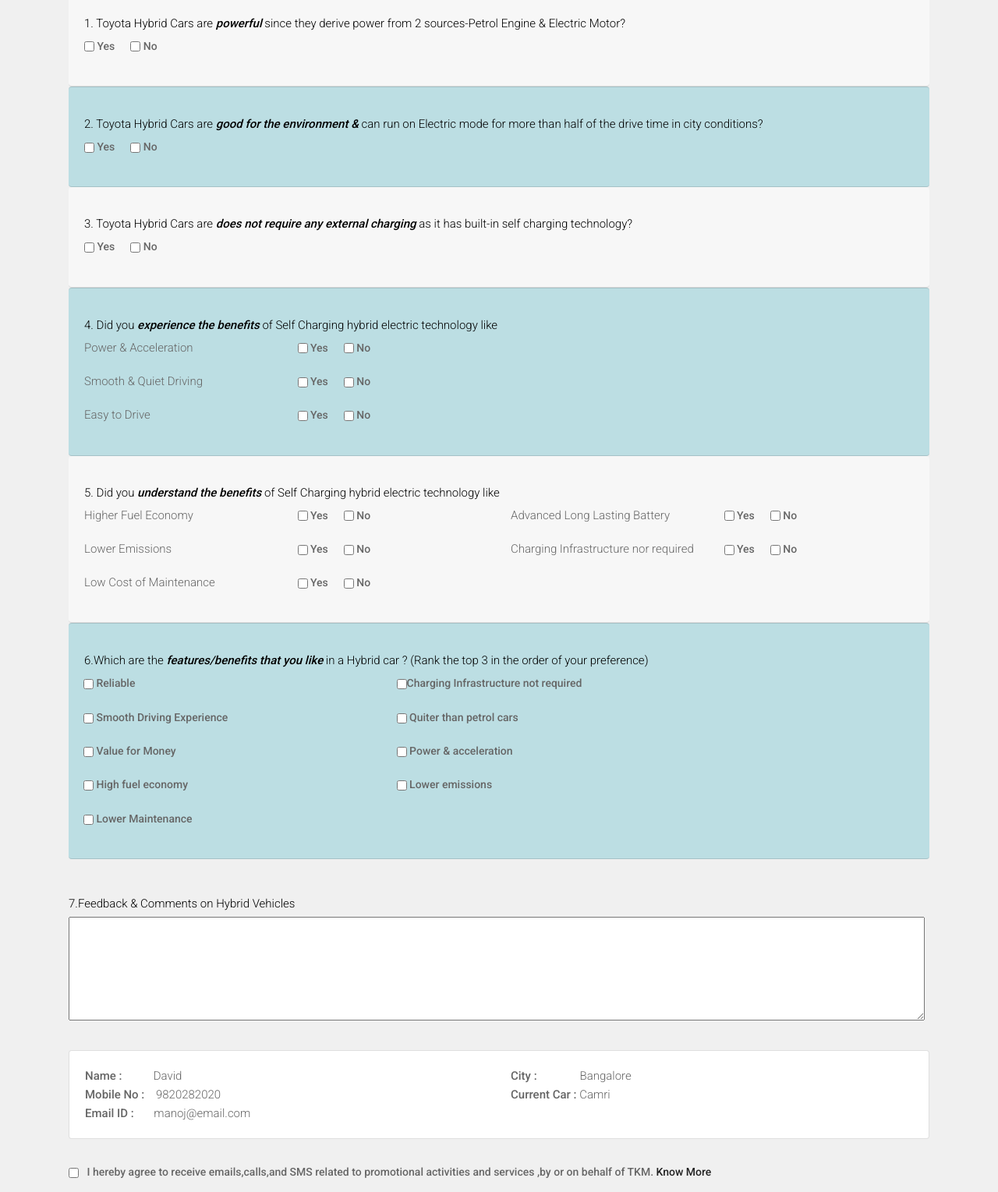
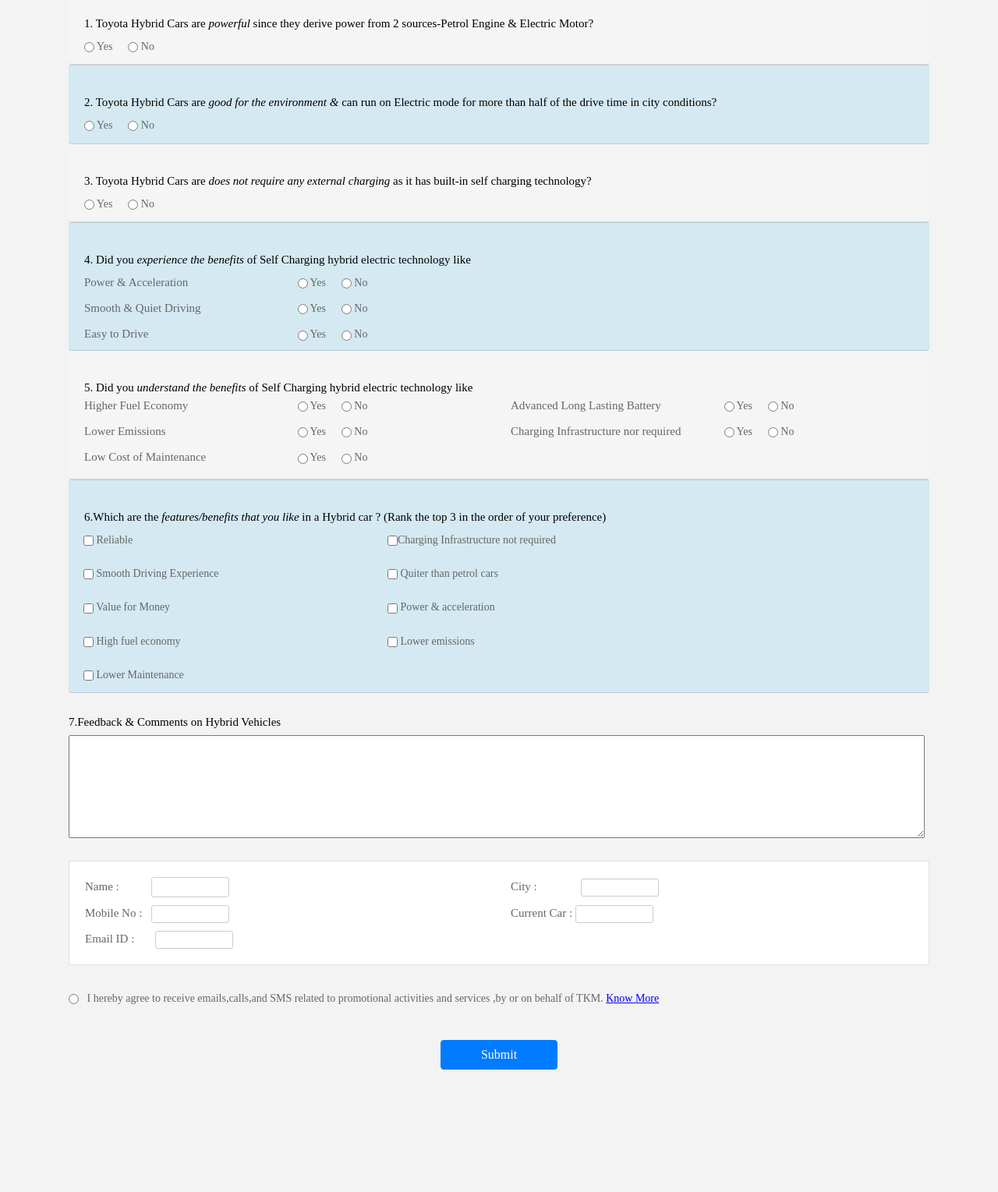
Before and after one commit to satyadaraviteja/feedback.github.io, a plain HTML site: page index.html in a window 1280 px wide. Shown: the part 593-2122 px from the top of the page at 78% size. After the commit the page ends 1968 px from the top, so only its background shows below. Drawn offline with nearby package versions, Linux system fonts and the light colour scheme; a web font is replaced by a local one.

Commit message:
Update index.html

```diff
--- a/index.html
+++ b/index.html
@@ -27,22 +27,23 @@
       <!-- Tweaks for older IEs-->
       <link rel="stylesheet" href="https://netdna.bootstrapcdn.com/font-awesome/4.0.3/css/font-awesome.css">
       <link rel="stylesheet" href="https://cdnjs.cloudflare.com/ajax/libs/fancybox/2.1.5/jquery.fancybox.min.css" media="screen">
+      <link href="//db.onlinewebfonts.com/c/1ac36e54c1c9577fb0468937689adfd9?family=Toyota+Display" rel="stylesheet" type="text/css"/>
       <!-- <link rel="preconnect" href="https://fonts.googleapis.com">
 <link rel="preconnect" href="https://fonts.gstatic.com" crossorigin>
 <link href="https://fonts.googleapis.com/css2?family=Roboto:wght@300&display=swap" rel="stylesheet"> -->
-<link rel="preconnect" href="https://fonts.googleapis.com">
+<!-- <link rel="preconnect" href="https://fonts.googleapis.com">
 <link rel="preconnect" href="https://fonts.gstatic.com" crossorigin>
-<link href="https://fonts.googleapis.com/css2?family=Roboto:wght@300;500&display=swap" rel="stylesheet">
+<link href="https://fonts.googleapis.com/css2?family=Roboto:wght@300;500&display=swap" rel="stylesheet"> -->
       <!--[if lt IE 9]>
       <script src="https://oss.maxcdn.com/html5shiv/3.7.3/html5shiv.min.js"></script>
       <script src="https://oss.maxcdn.com/respond/1.4.2/respond.min.js"></script><![endif]-->
       <style>
          body{
-            font-family: 'Roboto', sans-serif !important;
+            font-family: Toyota Display;
          }
          .car{
 
-            background-color: #f0f0f0;
+            background-color: #F3F3F3;
          }
          .testbox {
       display: flex;
@@ -54,7 +55,7 @@
       form {
       width: 100%;
       /* padding: 20px; */
-      background: #f0f0f0;
+      background: #F3F3F3;
 
       }
       input {
@@ -130,7 +131,7 @@
       </style>
    </head>
    <!-- body -->
-   <body class="main-layout" style="background-color: #f0f0f0;">
+   <body class="main-layout" style="background-color: #F3F3F3;">
       <!-- loader  -->
       <!-- <div class="loader_bg">
          <div class="loader"><img src="images/loading.gif" alt="#" /></div>
@@ -164,40 +165,40 @@
       </div>
       <!-- end banner -->
       <!-- car -->
-      <p style="text-align:center;padding-top:20px;font-size:25px;font-family: 'Roboto', sans-serif;font-weight: bold;">FEEDBACK FORM </p>
+      <p style="text-align:center;padding-top:20px;font-size:25px;font-family: Toyota Display;font-weight: bold;">FEEDBACK FORM </p>
       <div  class="car">
          <div class="container">
             <div class="testbox">
                <form action="/">
-                <div class="card" style="background-color: #f7f7f7;border-left: none;border-right:none;border-top:none">
+                <div class="card" style="background-color: #F5F5F5;border-left: none;border-right:none;border-top:none;height:100px">
                    <div class="card-body">
-                     <p class="question">1. Toyota Hybrid Cars are <span><i><strong>powerful</strong></i></span> since they derive power from 2 sources-Petrol Engine & Electric Motor?  </p>
+                     <p class="question">1. Toyota Hybrid Cars are <span><i><strong>powerful    </strong></i></span>   since they derive power from 2 sources-Petrol Engine & Electric Motor?  </p>
                  <div class="question-answer" style="display: inline-flex;">
-                  <label><input type="checkbox" value="none" name="visited" style="color: #d4d4d4 !important"/> Yes</label>
-                  <label><input type="checkbox" value="none" name="visited" /> No</label>
+                  <label><input type="radio" value="none" name="visited" style="color: #d4d4d4 !important"/> Yes</label>
+                  <label><input type="radio" value="none" name="visited" /> No</label>
                  </div>
                    </div>
                 </div>
 
-                 <div class="card" style="background-color: #bcdee3;border-left: none;border-right:none;">
-                    <div class="card-body">
+                 <div class="card" style="background-color: #D4E9F1;border-left: none;border-right:none;">
+                    <div class="card-body"style="height:100px">
                      <p class="question">2. Toyota Hybrid Cars are <span><i><b>good for the environment & </b></i></span> can run on Electric mode for more than half of the drive time in city conditions? </p>
                  <div class="question-answer" style="display: inline-flex;">
-                  <label><input type="checkbox" value="none" name="visited" /> Yes</label>
-                  <label><input type="checkbox" value="none" name="visited" /> No</label>
+                  <label><input type="radio" value="none" name="visited" /> Yes</label>
+                  <label><input type="radio" value="none" name="visited" /> No</label>
                  </div>
                     </div>
                  </div>
-                 <div class="card"  style="background-color: #f7f7f7;border-left: none;border-right:none;border-top:none">
-                    <div class="card-body">
+                 <div class="card"  style="background-color: #F5F5F5;border-left: none;border-right:none;border-top:none;height:100px">
+                    <div class="card-body"style="height:100px">
                      <p class="question">3. Toyota Hybrid Cars are <span><i><b>does not require any external charging  </b></i></span>  as it has built-in self charging technology? </p>
                  <div class="question-answer" style="display: inline-flex;">
-                  <label><input type="checkbox" value="none" name="visited" /> Yes</label>
-                  <label><input type="checkbox" value="none" name="visited" /> No</label>
+                  <label><input type="radio" value="none" name="visited" /> Yes</label>
+                  <label><input type="radio" value="none" name="visited" /> No</label>
                  </div>
                     </div>
                  </div>
-                 <div class="card"  style="background-color: #bcdee3;border-left: none;border-right:none;">
+                 <div class="card"  style="background-color: #D4E9F1;border-left: none;border-right:none;height:165px">
                     <div class="card-body">
                      <p class="question">4. Did you   <span><i><b>experience the benefits </b></i></span> of Self Charging hybrid electric technology like </p>
 
@@ -210,32 +211,32 @@
 
                        <div class="col-sm-3">
                           <div class="question-answer" style="display: inline-flex;">
-                             <label><input type="checkbox" value="none" name="visited" /> Yes</label>
-                             <label><input type="checkbox" value="none" name="visited" /> No</label>
+                             <label><input type="radio" value="none" name="visited" /> Yes</label>
+                             <label><input type="radio" value="none" name="visited" /> No</label>
                             </div>
                        </div>
                      </div>
-                     <div class="row">
+                     <div class="row" style="margin-top:-10px">
                        <div class="col-sm-3">
                           <p>Smooth & Quiet Driving</p>
                        </div>
 
                        <div class="col-sm-3">
                           <div class="question-answer" style="display: inline-flex;">
-                             <label><input type="checkbox" value="none" name="visited" /> Yes</label>
-                             <label><input type="checkbox" value="none" name="visited" /> No</label>
+                             <label><input type="radio" value="none" name="visited" /> Yes</label>
+                             <label><input type="radio" value="none" name="visited" /> No</label>
                             </div>
                        </div>
                      </div>
-                     <div class="row">
+                     <div class="row"  style="margin-top:-10px">
                        <div class="col-sm-3">
                           <p>Easy to Drive</p>
                        </div>
 
                        <div class="col-sm-3">
                           <div class="question-answer" style="display: inline-flex;">
-                             <label><input type="checkbox" value="none" name="visited" /> Yes</label>
-                             <label><input type="checkbox" value="none" name="visited" /> No</label>
+                             <label><input type="radio" value="none" name="visited" /> Yes</label>
+                             <label><input type="radio" value="none" name="visited" /> No</label>
                             </div>
                        </div>
                      </div>
@@ -244,21 +245,21 @@
                     </div>
                  </div>
 
-                 <div class="card" style="background-color: #f7f7f7;border-left: none;border-right:none;border-top:none">
+                 <div class="card" style="background-color: #F5F5F5;border-left: none;border-right:none;border-top:none;height:165px">
                     <div class="card-body">
                      <p class="question">5. Did you   <span><i><b>understand the benefits </b></i></span> of Self Charging hybrid electric technology like </p>
 
 
 
-                     <div class="row">
+                     <div class="row" style="margin-top: -6px;">
                        <div class="col-sm-3">
                           <p>Higher Fuel Economy</p>
                        </div>
 
                        <div class="col-sm-3">
                           <div class="question-answer" style="display: inline-flex;">
-                             <label><input type="checkbox" value="none" name="visited" /> Yes</label>
-                             <label><input type="checkbox" value="none" name="visited" /> No</label>
+                             <label><input type="radio" value="none" name="visited" /> Yes</label>
+                             <label><input type="radio" value="none" name="visited" /> No</label>
                             </div>
                        </div>
 
@@ -267,20 +268,20 @@
                        </div>
                        <div class="col-sm-3">
                           <div class="question-answer" style="display: inline-flex;">
-                             <label><input type="checkbox" value="none" name="visited" /> Yes</label>
-                             <label><input type="checkbox" value="none" name="visited" /> No</label>
+                             <label><input type="radio" value="none" name="visited" /> Yes</label>
+                             <label><input type="radio" value="none" name="visited" /> No</label>
                             </div>
                        </div>
                      </div>
-                     <div class="row">
+                     <div class="row" style="margin-top: -10px;">
                        <div class="col-sm-3">
                           <p>Lower Emissions </p>
                        </div>
 
                        <div class="col-sm-3">
                           <div class="question-answer" style="display: inline-flex;">
-                             <label><input type="checkbox" value="none" name="visited" /> Yes</label>
-                             <label><input type="checkbox" value="none" name="visited" /> No</label>
+                             <label><input type="radio" value="none" name="visited" /> Yes</label>
+                             <label><input type="radio" value="none" name="visited" /> No</label>
                             </div>
                        </div>
 
@@ -289,28 +290,28 @@
                        </div>
                        <div class="col-sm-3">
                           <div class="question-answer" style="display: inline-flex;">
-                             <label><input type="checkbox" value="none" name="visited" /> Yes</label>
-                             <label><input type="checkbox" value="none" name="visited" /> No</label>
+                             <label><input type="radio" value="none" name="visited" /> Yes</label>
+                             <label><input type="radio" value="none" name="visited" /> No</label>
                             </div>
                        </div>
                      </div>
-                     <div class="row">
+                     <div class="row" style="margin-top: -10px;">
                        <div class="col-sm-3">
                           <p>Low Cost of Maintenance</p>
                        </div>
 
                        <div class="col-sm-3">
                           <div class="question-answer" style="display: inline-flex;">
-                             <label><input type="checkbox" value="none" name="visited" /> Yes</label>
-                             <label><input type="checkbox" value="none" name="visited" /> No</label>
+                             <label><input type="radio" value="none" name="visited" /> Yes</label>
+                             <label><input type="radio" value="none" name="visited" /> No</label>
                             </div>
                        </div>
                      </div>
                     </div>
                  </div>
-                 <div class="card" style="background-color: #bcdee3;border-left: none;border-right:none;">
+                 <div class="card" style="background-color: #D4E9F1;border-left: none;border-right:none;height: 274px;">
                     <div class="card-body">
-                     <p class="question">6.Which are the   <span><i><b>features/benefits that you like</b></i></span> in a Hybrid car ? (Rank the top 3 in the order of your preference) </p>
+                     <p class="question"> <span style="font-family: Toyota Display;">6.Which are the </span>   <span><i><b style="font-family: Toyota Display;">features/benefits that you like</b></i></span> in a Hybrid car ? (Rank the top 3 in the order of your preference) </p>
                      <div class="row">
                         <div class="question-answer" class="col-sm-3" style="margin-left:14px;">
                            <label><input type="checkbox" value="none" name="visited" style="font-weight: bold !important;"/> Reliable</label>
@@ -336,7 +337,7 @@
 
 
 
-               <p class="question" style="margin-top:30px">7.Feedback & Comments on Hybrid Vehicles  </p>
+               <p class="question" style="margin-top:10px;font-family: Toyota Display;">7.Feedback & Comments on Hybrid Vehicles  </p>
 
 
 
@@ -378,34 +379,34 @@
 
 
 
-                 <textarea rows="5" ></textarea>
-                <div class="card" style="margin-top:30px">
+                 <textarea rows="5" style="font-family: Toyota Display;"   ></textarea>
+                <div class="card" style="margin-top:20px">
                   <div class="card-body">
                      <div class="row">
                         <div class="col-sm-4">
-                           <p><b>Name :</b> &nbsp;&nbsp;&nbsp;&nbsp;&nbsp;&nbsp;&nbsp;&nbsp;&nbsp; <span>David</span> </p>
+                           <p ><b style="font-family: Toyota Display;">Name :</b> &nbsp;&nbsp;&nbsp;&nbsp;&nbsp;&nbsp;&nbsp;&nbsp;&nbsp; <span><input type="text" style="color:#4A4A4A !important;width:100px;height:26px"></span> </p>
                         </div>
                         <div class="col-sm-2">
 
                         </div>
                         <div class="col-sm-3">
-                           <p><b>City :</b> &nbsp;&nbsp;&nbsp;&nbsp;&nbsp;&nbsp;&nbsp;&nbsp;&nbsp;&nbsp;&nbsp;&nbsp;&nbsp; <span>Bangalore</span> </p>
+                           <p><b style="font-family: Toyota Display;">City :</b> &nbsp;&nbsp;&nbsp;&nbsp;&nbsp;&nbsp;&nbsp;&nbsp;&nbsp;&nbsp;&nbsp;&nbsp;&nbsp; <span><input type="text" style="color:#4A4A4A !important;width:100px;height:23px"></span> </p>
                         </div>
                     </div>
-                    <div class="row">
-                     <div class="col-sm-4">
-                        <p><b>Mobile No :</b> &nbsp;&nbsp;&nbsp;<span>9820282020</span> </p>
+                    <div class="row" style="margin-top:4px">
+                     <div class="col-sm-4" style="margin-top:4px">
+                        <p><b style="font-family: Toyota Display;">Mobile No :</b> &nbsp;&nbsp;<span><input type="text" style="color:#4A4A4A !important;width:100px;height:23px"></span> </p>
                      </div>
                      <div class="col-sm-2">
 
                      </div>
-                     <div class="col-sm-3">
-                        <p><b>Current Car :</b> <span>Camri</span> </p>
+                     <div class="col-sm-3" style="margin-top:4px">
+                        <p><b style="font-family: Toyota Display;">Current Car :</b> <span><input type="text" style="color:#4A4A4A !important;width:100px;height:23px"></span> </p>
                      </div>
                  </div>
-                 <div class="row">
-                  <div class="col-sm-4">
-                     <p><b>Email ID :</b> &nbsp;&nbsp;&nbsp;&nbsp;&nbsp; <span>manoj@email.com</span> </p>
+                 <div class="row" style="margin-top:4px">
+                  <div class="col-sm-4" style="margin-top:4px">
+                     <p><b style="font-family: Toyota Display;">Email ID :</b> &nbsp;&nbsp;&nbsp;&nbsp;&nbsp; <span><input type="mail" style="color:#4A4A4A !important;width:100px;height:23px"></span> </p>
                   </div>
 
               </div>
@@ -413,14 +414,14 @@
 
 
         </div>
-        <div class="question-answer" class="col-sm-12"  style="margin-top:30px">
-         <label><input type="checkbox" value="none" name="visited" /> &nbsp; I hereby agree to receive emails,calls,and SMS related to promotional activities and services ,by or on behalf of TKM. <span><a href="">Know More</a></span> </label>
+        <div class="question-answer" class="col-sm-12"  style="margin-top:30px;font-family: Toyota Display;">
+         <label><input type="radio" value="none" name="visited" /> &nbsp; I hereby agree to receive emails,calls,and SMS related to promotional activities and services ,by or on behalf of TKM. <span><a href=""style="color:blue;text-decoration:underline !important">Know More</a></span> </label>
 
 
         </div>
-        <div style="text-align: center;
+        <div style="text-align: center;margin-top:30px;
         ">
-         <button class="btn btn-primary " style="margin: auto;">Submit</button>
+         <button class="btn btn-primary " style="margin: auto;font-family: Toyota Display;">Submit</button>
         </div>
 
                </form>
```
